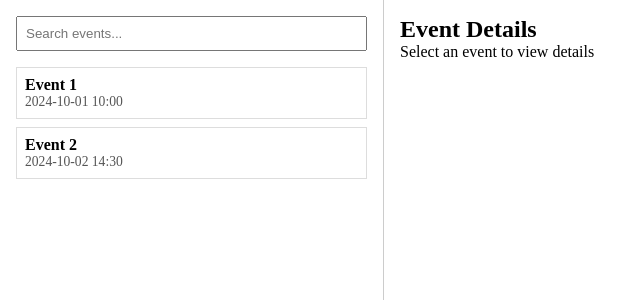
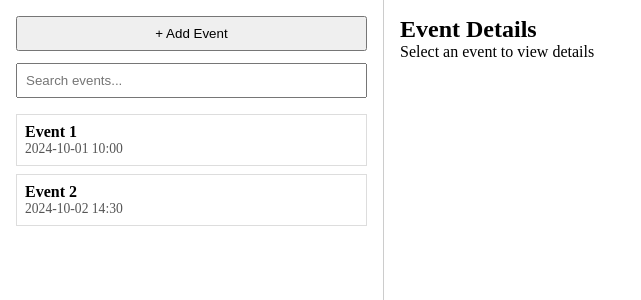
Before and after one commit to veenz-z/react-event-logger, a React (Vite) app in the folder Desktop/Web/react-event-logger/: page / in a window 1280 px wide. Shown: the top 300 px of the page, without its empty margins (0-641 px from the left). Built offline with nearby package versions, Linux system fonts and the light colour scheme.

Commit message:
Added the button back

```diff
--- a/Desktop/Web/react-event-logger/src/components/Sidebar.jsx
+++ b/Desktop/Web/react-event-logger/src/components/Sidebar.jsx
@@ -4,6 +4,7 @@ import EventList from "./EventList";
 function Sidebar() {
     return (
         <div className="sidebar">
+            <button className="add-event-btn">+ Add Event</button>
             <SearchBar />
             <EventList />
         </div>
--- a/Desktop/Web/react-event-logger/src/index.css
+++ b/Desktop/Web/react-event-logger/src/index.css
@@ -45,3 +45,10 @@
     font-size: 0.85rem;
     color: #555;
 }
+
+.add-event-btn {
+    width: 100%;
+    padding: 8px;
+    margin-bottom: 12px;
+    cursor: pointer;
+}
```
